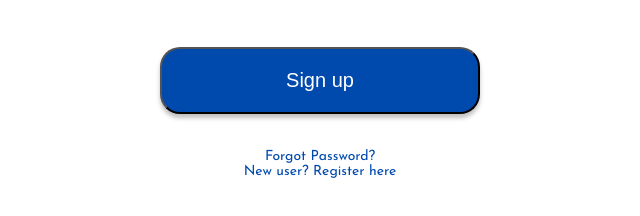
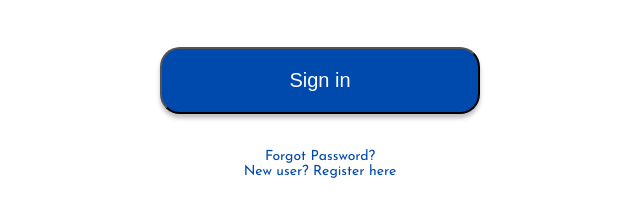
Before and after one commit to aybiisauuur/capstone-copy2, a plain HTML site: page HTML/Main_Page/login.html in a window 1280 px wide. Shown: the part 396-612 px from the top of the page, 320-960 px from the left. Drawn offline with nearby package versions, Linux system fonts and the light colour scheme.

```diff
--- a/HTML/Main_Page/login.html
+++ b/HTML/Main_Page/login.html
@@ -44,7 +44,7 @@
         <main class="content-wrapper">
             <section class="Sign_In-section" aria-label="FSL Categories">
                 <button class="Sign_In-card light" id ="signup">
-                    <h3 class="Sign_In-title">Sign up</h3>
+                    <h3 class="Sign_In-title">Sign in</h3>
                 </button>
                 <div class="link-container">
                     <a href="#" class="forgot-password">Forgot Password?</a>
```
Also changed, not shown: HTML/Main_Page/JS/Main_Page-directjs/register.js (line endings or trailing spaces).
